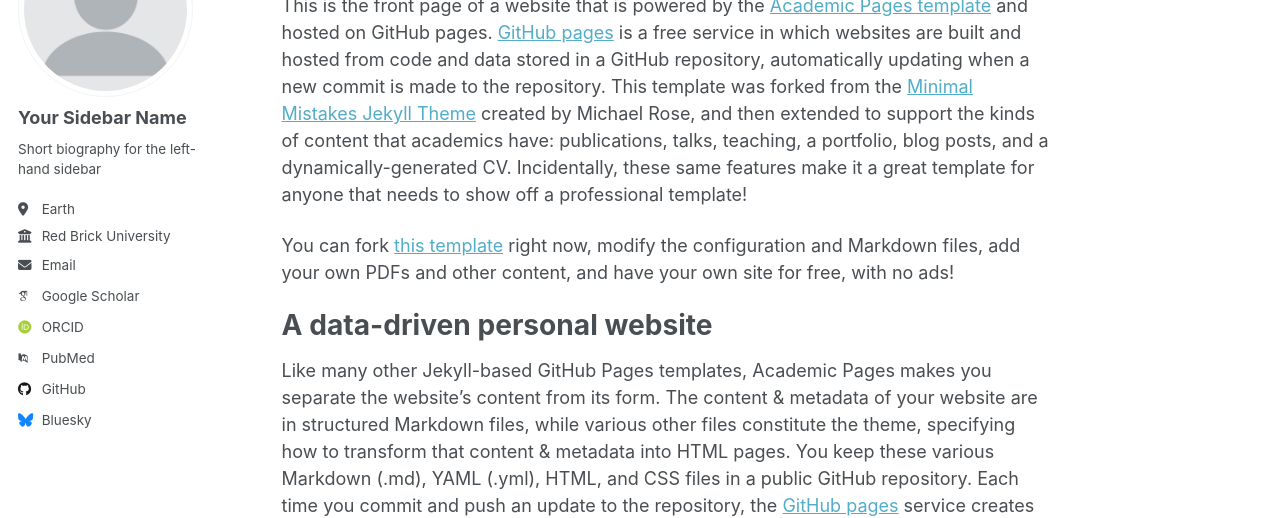
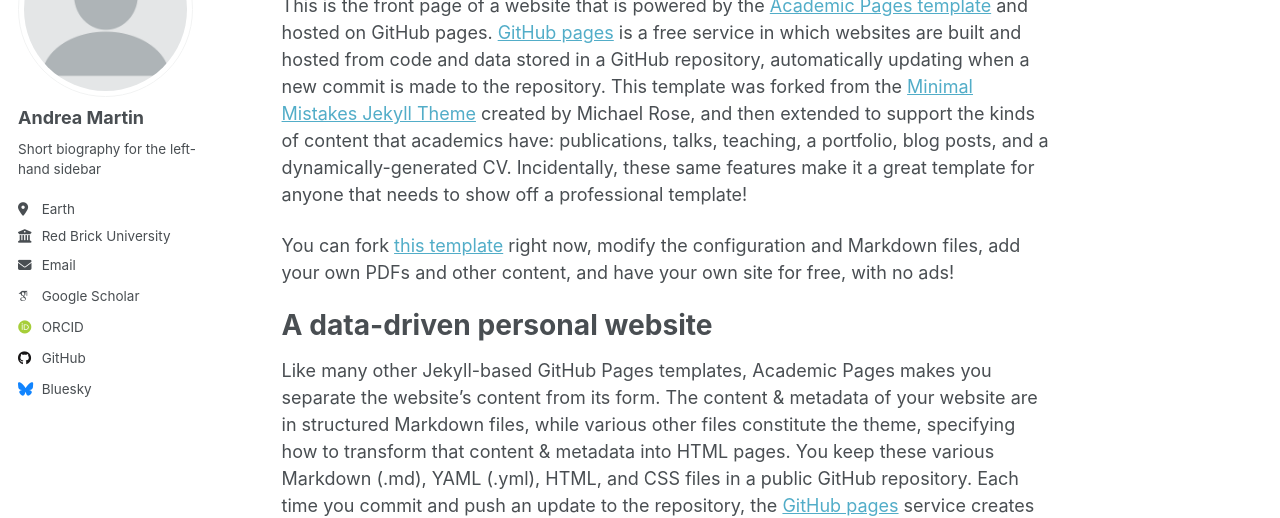
Before and after one commit to andrea-martin/andrea-martin.github.io, a Jekyll site: the page built from _pages/about.md, in a window 1280 px wide. Shown: the part 177-695 px from the top of the page. Built offline with Jekyll 4.4.1, drawn with Linux system fonts in a browser that asks for light colours; some web fonts are replaced; a script that is not in the unit is left out; part of the change alters nothing that is shown.

Commit message:
Update _config.yml

```diff
--- a/_config.yml
+++ b/_config.yml
@@ -23,7 +23,7 @@ repository               : "andrea-martin.github.io"
 author:
   # Biographic information
   avatar           : "profile.png"
-  name             : "Your Sidebar Name"
+  name             : "Andrea Martin"
   pronouns         : # example: "she/her"
   bio              : "Short biography for the left-hand sidebar"
   location         : "Earth"
@@ -34,12 +34,12 @@ author:
   # Academic websites
   academia         : # URL
   arxiv            : # URL - Update with the correct link to your profile
-  googlescholar    : "https://scholar.google.com/citations?user=PS_CX0AAAAAJ"
+  googlescholar    : "https://scholar.google.com/citations?user=Ha56r_oAAAAJ&hl=en"
   inspire-hep      : # URL
   impactstory      : # URL
   orcid            : "http://orcid.org/yourorcidurl"
   semantic         : # URL
-  pubmed           : "https://www.ncbi.nlm.nih.gov/pubmed/?term=john+snow"
+  pubmed           : # "https://www.ncbi.nlm.nih.gov/pubmed/?term=john+snow"
   researchgate     : # URL
   scopus           : # URL
 
```
